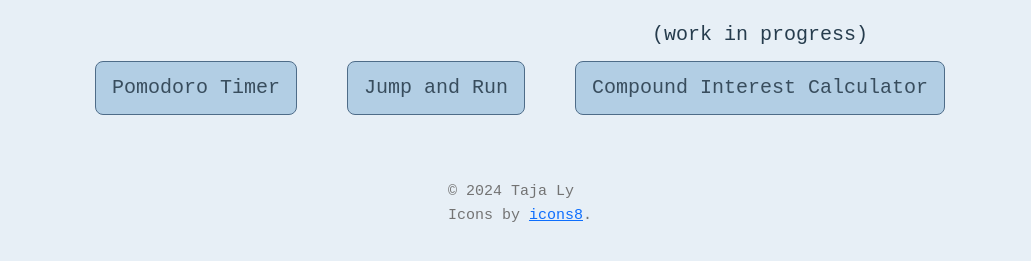
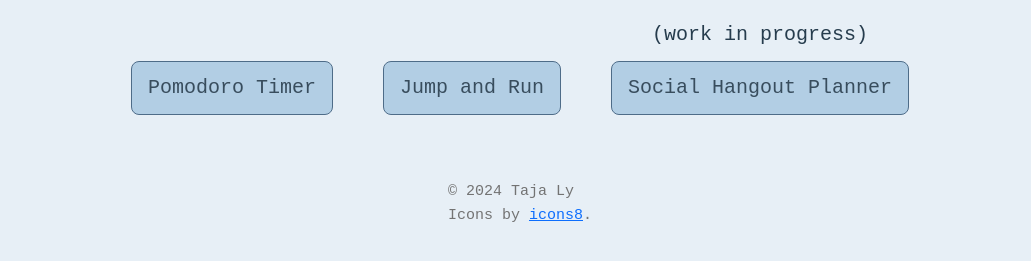
Before and after one commit to Tajaly/tajaly.github.io, a plain HTML site: page src/main/resources/templates/index.html in a window 1280 px wide. Shown: the part 1189-1450 px from the top of the page, without its empty margins (120-1151 px from the left). Drawn offline with nearby package versions, Linux system fonts and the light colour scheme.

Commit message:
change projects

```diff
--- a/src/main/resources/templates/index.html
+++ b/src/main/resources/templates/index.html
@@ -113,8 +113,8 @@
                 class="btn btn-primary btn-lg button font">Jump and Run</button>
         <div class="single-button-container">
             <label for="btn1" class="font">(work in progress)</label>
-            <button id="btn1" onclick="location.href='https://github.com/Tajaly/Zinseszinsrechner'" type="button"
-                    class="btn btn-primary btn-lg button font">Compound Interest Calculator</button>
+            <button id="btn1" onclick="location.href='https://github.com/Tajaly/Hangouts'" type="button"
+                    class="btn btn-primary btn-lg button font">Social Hangout Planner</button>
         </div>
         <!--
         <button onclick="location.href='https://github.com/Tajaly/pomodoroTimer'" type="button"
```
